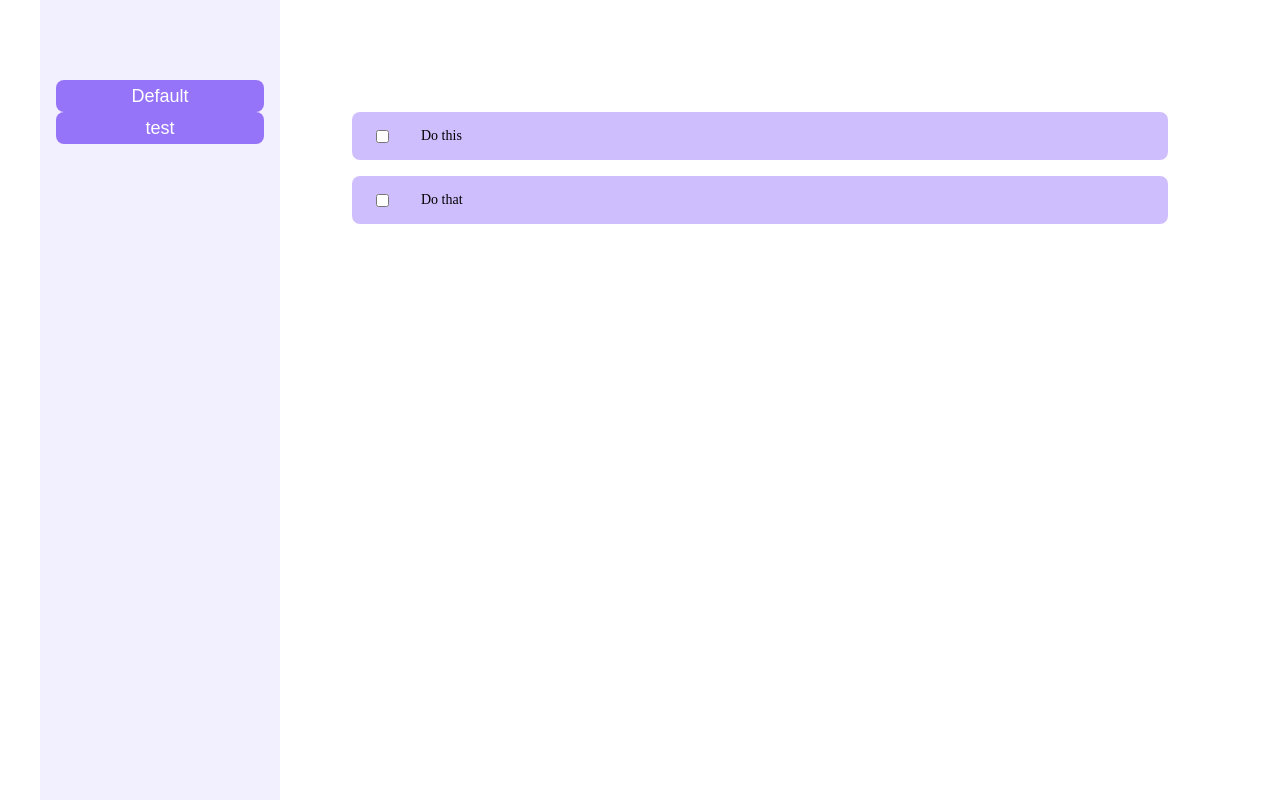
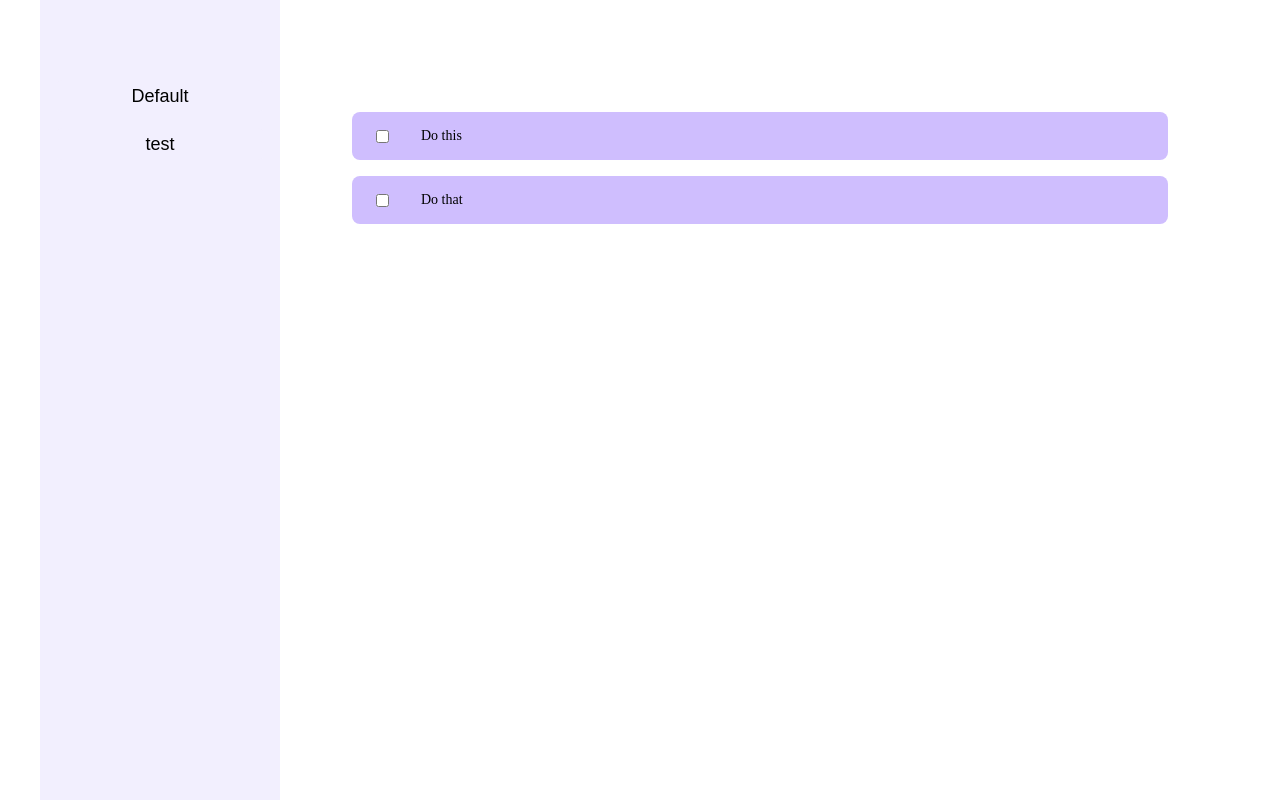
Before and after one commit to Emphibian/top-todolist, a website built with webpack: page src/index.html in a window 1280 px wide. Built offline with nearby package versions, Linux system fonts and the light colour scheme.

Commit message:
Add css to the lists sidebar

```diff
--- a/src/style.css
+++ b/src/style.css
@@ -20,16 +20,21 @@ main {
   background-color: #f2effe;
   display: flex;
   flex-direction: column;
+  gap: 1rem;
 }
 
 .sidebar button {
-  background-color: #9674f9;
-  color: #ffffff;
+  background-color: inherit;
   width: 100%;
   height: 2rem;
   border: none;
-  border-radius: 8px;
+  border-radius: 6px;
   font-size: 18px;
+}
+
+.sidebar button:hover {
+  background-color: #9674f9;
+  color: #ffffff;
 }
 
 .todo-list {
```
